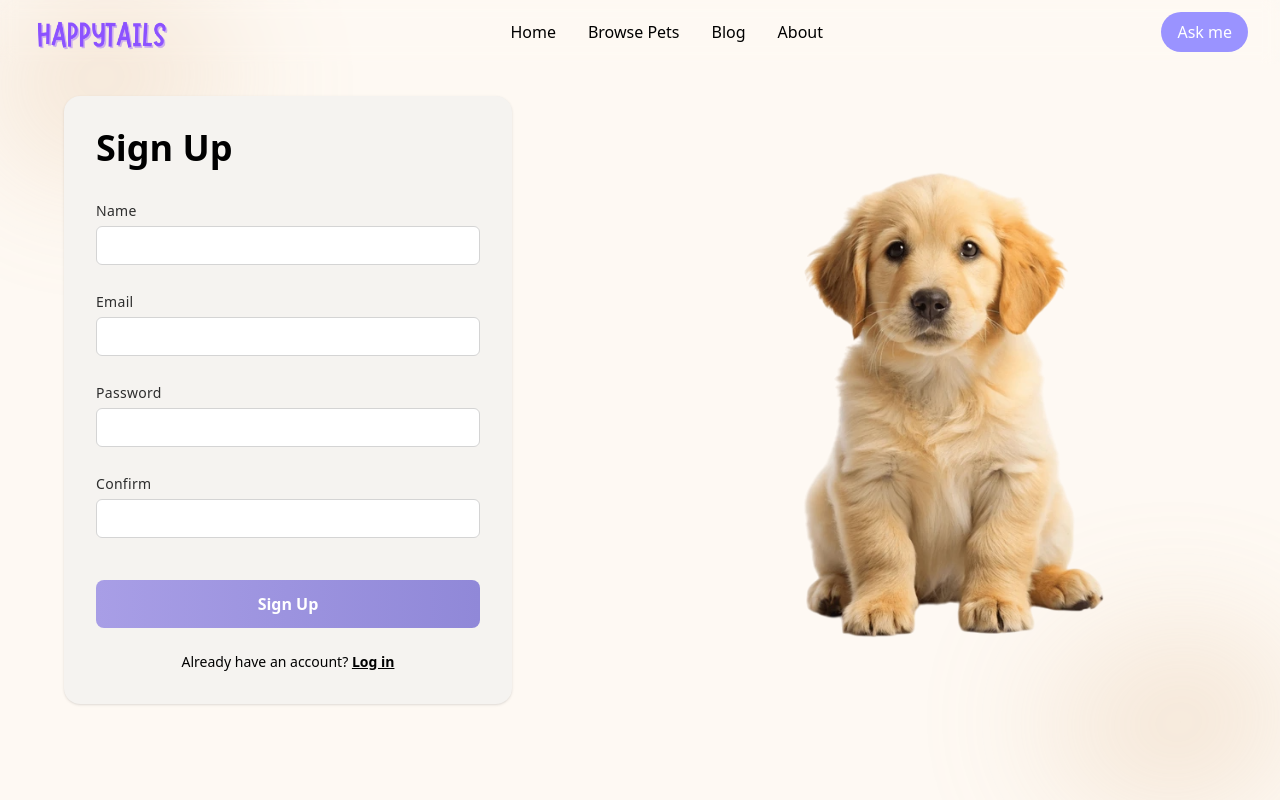
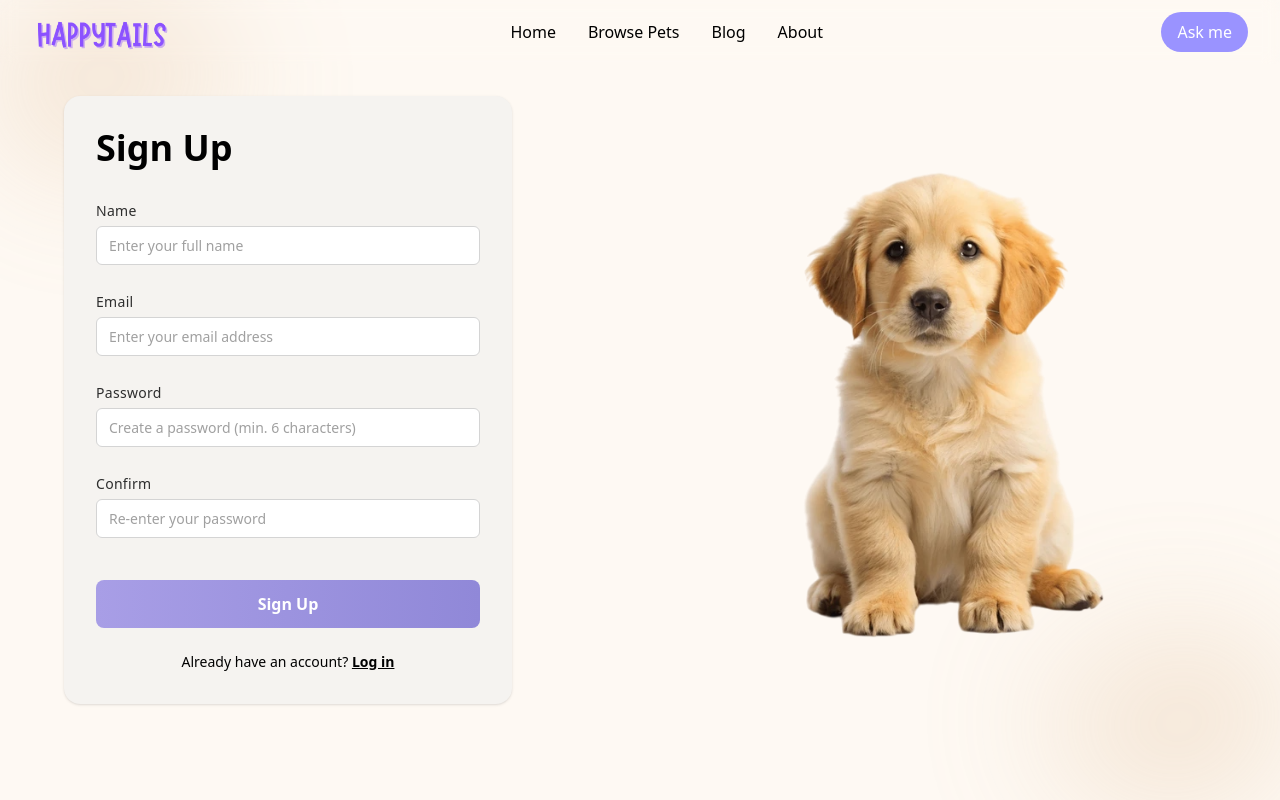
Before and after one commit to independent-project-2/HappyTail-Frontend, a React (Vite) app: page /signup in a window 1280 px wide. Built offline with nearby package versions, Linux system fonts and the light colour scheme.

Commit message:
add placeholders forms

```diff
--- a/src/pages/Login.tsx
+++ b/src/pages/Login.tsx
@@ -168,6 +168,7 @@ const Login: React.FC = () => {
                   name="email"
                   value={formData.email}
                   onChange={handleChange}
+                  placeholder="Enter your email address"
                   error={errors.email}
                   autoComplete="email"
                 />
@@ -186,6 +187,7 @@ const Login: React.FC = () => {
                   name="password"
                   value={formData.password}
                   onChange={handleChange}
+                  placeholder="Enter your password"
                   error={errors.password}
                   autoComplete="current-password"
                 />
--- a/src/pages/SignUp.tsx
+++ b/src/pages/SignUp.tsx
@@ -174,6 +174,7 @@ const SignUp: React.FC = () => {
                   name="name"
                   value={formData.name}
                   onChange={handleChange}
+                  placeholder="Enter your full name"
                   error={errors.name}
                   autoComplete="name"
                 />
@@ -192,6 +193,7 @@ const SignUp: React.FC = () => {
                 name="email"
                 value={formData.email}
                 onChange={handleChange}
+                placeholder="Enter your email address"
                 error={errors.email}
                 autoComplete="email"
               />
@@ -210,6 +212,7 @@ const SignUp: React.FC = () => {
                   name="password"
                   value={formData.password}
                   onChange={handleChange}
+                  placeholder="Create a password (min. 6 characters)"
                   error={errors.password}
                   autoComplete="new-password"
                 />
@@ -228,6 +231,7 @@ const SignUp: React.FC = () => {
                   name="confirm"
                   value={formData.confirm}
                   onChange={handleChange}
+                  placeholder="Re-enter your password"
                   error={errors.confirm}
                   autoComplete="new-password"
                 />
```
